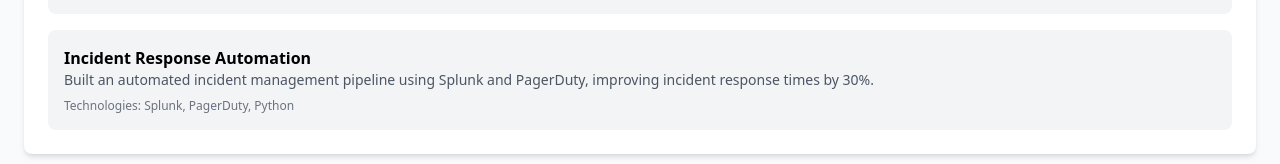
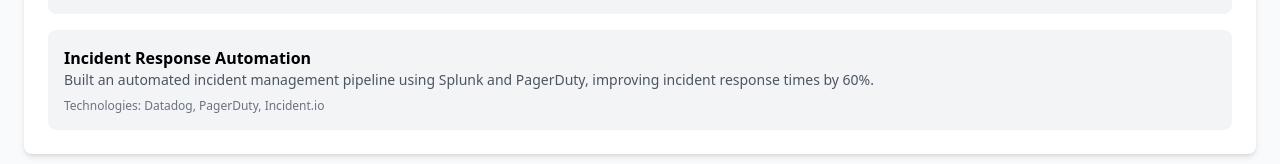
Before and after one commit to Dineshk-A/Portfolio, a React (Vite) app: page / in a window 1280 px wide. Shown: the part 1918-2082 px from the top of the page. Built offline with nearby package versions, Linux system fonts and the light colour scheme.

Commit message:
skill and exp change's

```diff
--- a/src/components/Experience.tsx
+++ b/src/components/Experience.tsx
@@ -14,8 +14,8 @@
       },
       {
         title: "Incident Response Automation",
-        description: "Built an automated incident management pipeline using Splunk and PagerDuty, improving incident response times by 30%.",
-        technologies: ["Splunk", "PagerDuty", "Python"]
+        description: "Built an automated incident management pipeline using Splunk and PagerDuty, improving incident response times by 60%.",
+        technologies: ["Datadog", "PagerDuty", "Incident.io"]
       }
     ]
   },
--- a/src/components/Skills.tsx
+++ b/src/components/Skills.tsx
@@ -16,7 +16,8 @@
   { name: "Git", image: "https://images-for-protfolio.s3.ap-southeast-2.amazonaws.com/git.jpg" },
   { name: "Jenkins", image: "https://images-for-protfolio.s3.ap-southeast-2.amazonaws.com/jenkins.png" },
   { name: "Incident.IO", image: "https://images-for-protfolio.s3.ap-southeast-2.amazonaws.com/incidentio.png"},
-  { name: "Blameless", image: "https://images-for-protfolio.s3.ap-southeast-2.amazonaws.com/blameless.png"}
+  { name: "Blameless", image: "https://images-for-protfolio.s3.ap-southeast-2.amazonaws.com/blameless.png"},
+  { name: "PagerDuty", image: "https://images-for-protfolio.s3.ap-southeast-2.amazonaws.com/pagerduty.png"}
 ];
 
 export function Skills() {
```
